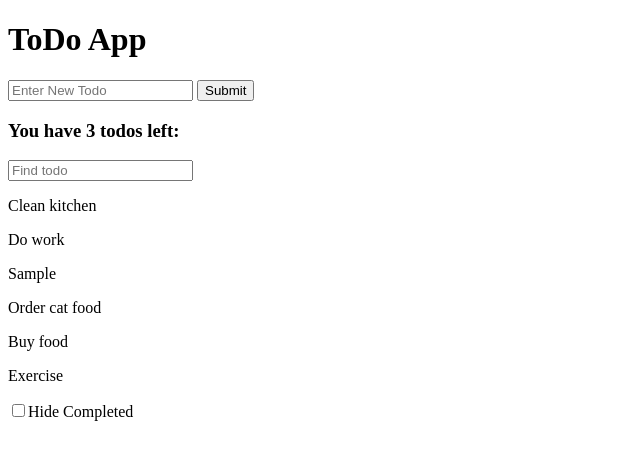
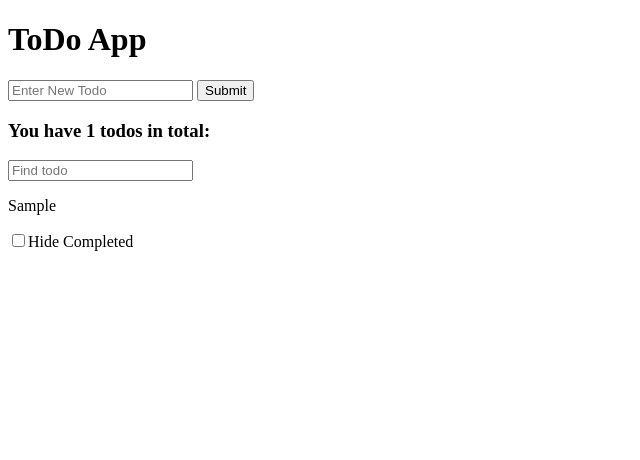
Before and after one commit to uyentruong2003/JS_Udemy, a plain HTML site: page todo-challenge/index.html in a window 1280 px wide. Both pictures are taken after typing "Sample" into the empty fields and a click on the button "Submit". Shown: the whole page, without its empty margins (0-640 px from the left). Drawn offline with Linux system fonts and the light colour scheme.

Commit message:
refactor todos

```diff
--- a/todo-challenge/index.html
+++ b/todo-challenge/index.html
@@ -5,17 +5,22 @@
     </head>
     <body>
         <h1>ToDo App</h1>
+        <!-- Form to add new todo -->
         <form id="new-todo-form">
             <input type="text" placeholder="Enter New Todo" name="newTodo">
             <button id="submit-new">Submit</button>
         </form>
+        <!-- Summary todos -->
         <h3 id="summary"></h3>
+        <!-- Search box -->
         <input id="search-todo" type="text" placeholder="Find todo">
+        <!-- Todos list -->
         <div id="search-result"></div>
+        <!-- Check box -->
         <label>
             <input type="checkbox" id="hide-completed">Hide Completed
         </label>
-
+        <script src="todo-functions.js"></script>
         <script src="todo-app.js"></script>
     </body>
 </html>
--- a/todo-challenge/todo-app.js
+++ b/todo-challenge/todo-app.js
@@ -1,34 +1,3 @@
-let todos = [{
-    text: 'Order cat food',
-    completed: true
-},{
-    text: 'Clean kitchen',
-    completed: false
-},{
-    text: 'Buy food',
-    completed: true
-},{
-    text: 'Do work',
-    completed: false
-},{
-    text: 'Exercise',
-    completed: true
-}]
-
-// FUNCTION: Sort the array
-const sortTodos = function (todos){
-    const sorted = todos.sort(function (a,b){
-        if (!a.completed && b.completed){
-            return -1
-        } else if (a.completed && !b.completed){
-            return 1
-        } else{
-            return 0
-        }
-    })
-}
-
-
 // OBJECT: Create an object to hold the search text
 const filters = {
     searchText: '',
@@ -36,46 +5,11 @@ const filters = {
 }
 
 
-// FUNCTION: filter & print only the todos that contain the searchtext and/or incomplete
-const renderTodos = function (todos,search){
-
-    // function to filter todos based on search text & completedness
-    const filteredTodos = todos.filter(function (todo){
-        // filter todos that contain the search text
-        const searchTextMatch = todo.text.toLowerCase().includes(filters.searchText.toLowerCase())
-        // filter todos that incompleted
-        const hideCompletedMatch = !filters.hideCompleted || !todo.completed
-        return searchTextMatch && hideCompletedMatch
-    })
-
-    // filter out the incompleteTodos
-    const incompleteTodos = todos.filter( function (todo) {
-        return !todo.completed
-    })
-    //print the summary of # of incomplete todos
-    const summary = document.querySelector('#summary')
-    summary.textContent = `You have ${incompleteTodos.length} todos left:`
-
-    // Clear the previous todo list in the div
-    document.querySelector('#search-result').innerHTML = ''
-    // Print on screen the filtered result:
-    filteredTodos.forEach(function (todo){
-        const p = document.createElement('p')
-        p.textContent = todo.text
-        document.querySelector('#search-result').appendChild(p)
-    })
-}
-
 // OFFICIAL PROGRAM:
-// Read the local storage
-const todosJSON = localStorage.getItem('todos')
-if (todosJSON !== null){
-    todos = JSON.parse(todosJSON)
-}
+let todos = getSavedTodos()
 
 sortTodos(todos)
-// displayTodos(todos)
-renderTodos(todos)
+renderTodos(todos, filters)
 
 //Search Handling:
 document.querySelector('#search-todo').addEventListener('input', function (e){
@@ -94,8 +28,8 @@ document.querySelector('#new-todo-form').addEventListener('submit', function (e)
     //add to the array
     todos.push(newTodo)
     e.target.elements.newTodo.value = '' //clear input
-    //Save an updated todos array to the local storage
-    localStorage.setItem('todos', JSON.stringify(todos))
+    // save the updated todos
+    saveTodos(todos)
     // sort the array (so the incomplete todos come first)
     sortTodos(todos)
     // re-display todos
--- /dev/null
+++ b/todo-challenge/todo-functions.js
@@ -0,0 +1,79 @@
+// sortTodos: Sort the array
+const sortTodos = function (todos){
+    const sorted = todos.sort(function (a,b){
+        if (!a.completed && b.completed){
+            return -1
+        } else if (a.completed && !b.completed){
+            return 1
+        } else{
+            return 0
+        }
+    })
+}
+
+// filterTodos: filter todos based on search text & completedness
+const filterTodos = function (todos, filters){
+    const filteredTodos = todos.filter(function (todo){
+        // filter todos that contain the search text
+        const searchTextMatch = todo.text.toLowerCase().includes(filters.searchText.toLowerCase()) //boolean
+        // filters todos when the hideCompleted box is checked (true) or todo is incompleted
+        const hideCompletedMatch = !filters.hideCompleted || !todo.completed //boolean
+        return searchTextMatch && hideCompletedMatch
+    })
+    return filteredTodos
+}
+
+// renderSummary: print out the todos summary
+const renderSummary = function (todos, filters){
+    // filter out the incompleteTodos
+    const incompleteTodos = todos.filter( function (todo) {
+        return !todo.completed
+    })
+    const summary = document.querySelector('#summary')
+    if (filters.hideCompleted){
+       //print the summary of # of incomplete todos if hideCompleted checked
+        summary.textContent = `You have ${incompleteTodos.length} incomplete todos:`
+    } else {
+        summary.textContent = `You have ${todos.length} todos in total:`
+    }
+
+}
+
+// generateTodoDOM: generate Todo DOM to store the Todo List
+const generateTodoDOM = function (filteredTodos){
+    // Clear the previous todo list in the div
+    document.querySelector('#search-result').innerHTML = ''
+    // Print on screen the filtered result:
+    filteredTodos.forEach(function (todo){
+        const p = document.createElement('p')
+        p.textContent = todo.text
+        document.querySelector('#search-result').appendChild(p)
+    })
+}
+
+// renderTodos: filter & print only the todos that contain the searchtext and/or incomplete
+const renderTodos = function (todos,filters){
+    // filter todos based on search text & completedness
+    const filteredTodos = filterTodos(todos,filters)
+    // print out the todos summary
+    renderSummary(todos, filters)
+    // print out the todos list:
+    generateTodoDOM(filteredTodos)
+}
+
+//getSavedTodos: get todos list from local storage
+const getSavedTodos = function (){
+    // Read the local storage
+    const todosJSON = localStorage.getItem('todos')
+    if (todosJSON !== null){
+        return JSON.parse(todosJSON)
+    } else {
+        return []
+    }
+}
+
+// saveTodos: store updated todos list to local storage
+const saveTodos = function (todos){
+    //Save an updated todos array to the local storage
+    localStorage.setItem('todos', JSON.stringify(todos))
+}
```
